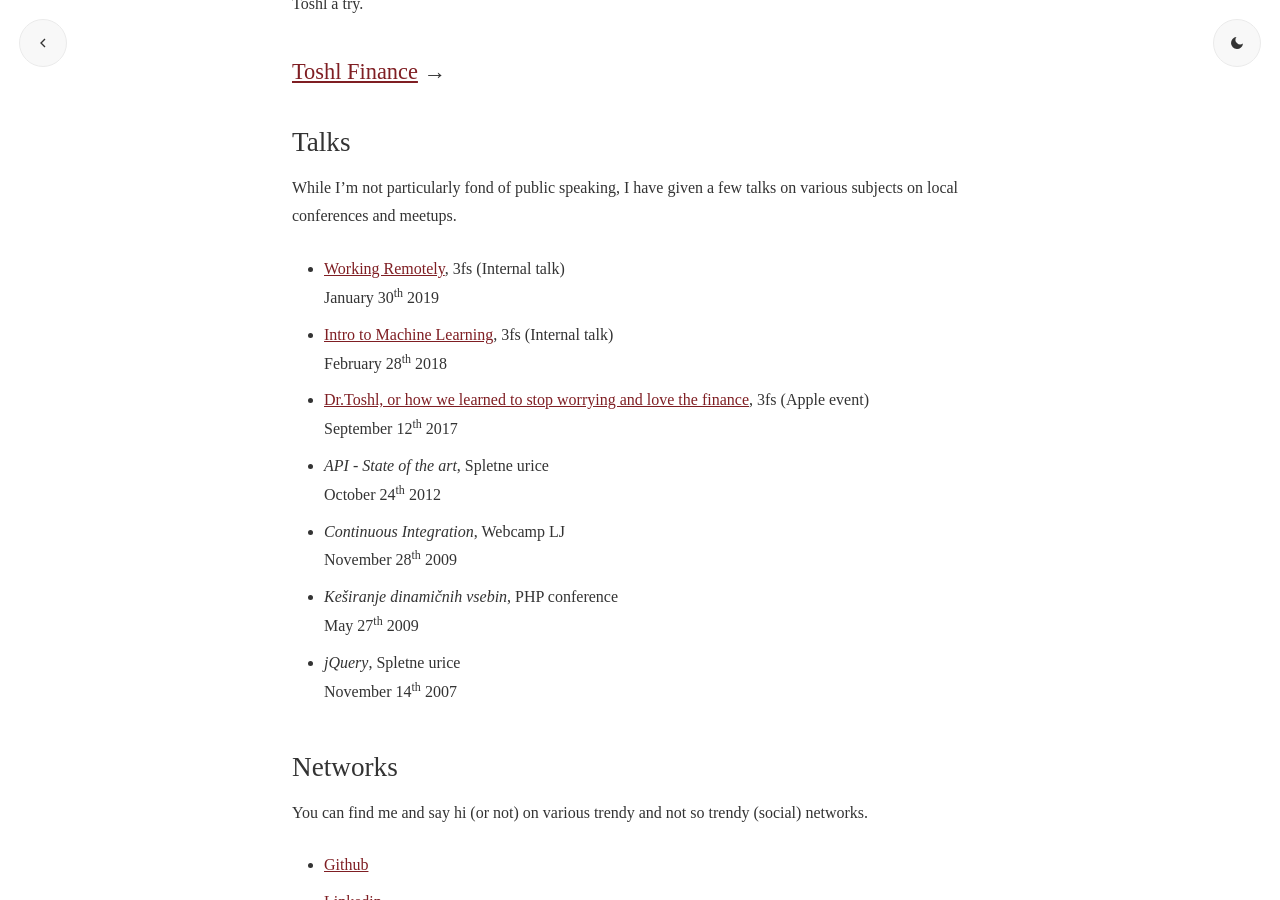
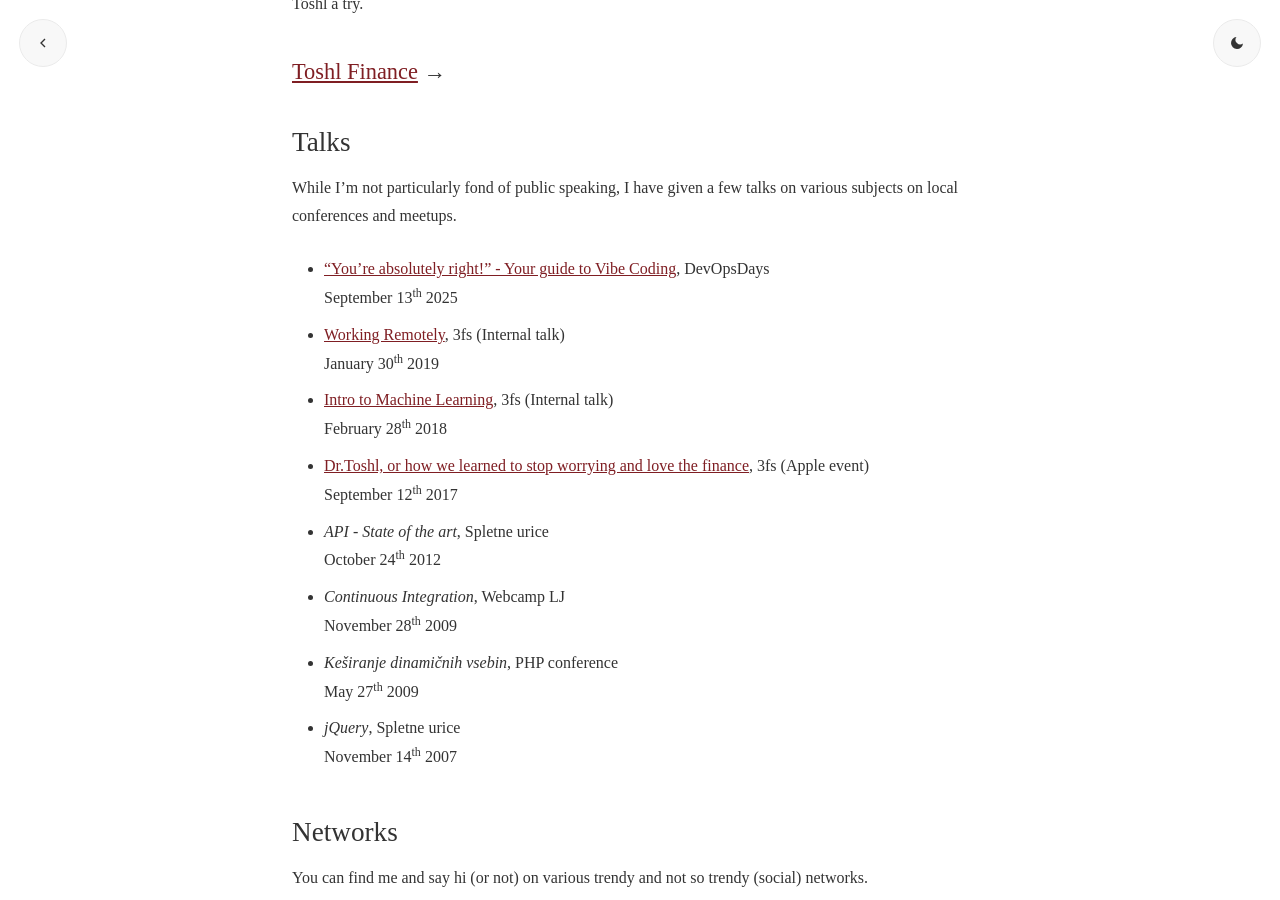
Before and after one commit to mihahribar/mihahribar.github.io, a Jekyll site: the page built from about.md, in a window 1280 px wide and 900 px high, scrolled down 1008 px. Built offline with Jekyll 4.4.1, drawn with Linux system fonts in a browser that asks for light colours.

Commit message:
added vibe coding talk

```diff
--- a/about.md
+++ b/about.md
@@ -37,6 +37,8 @@ Talks
 While I'm not particularly fond of public speaking, I have given a few
 talks on various subjects on local conferences and meetups.
 
+- ["You're absolutely right!" - Your guide to Vibe Coding](/talks/vibe-coding.pdf), DevOpsDays<br/>
+  <time datetime="2025-09-13">September 13<sup>th</sup> 2025</time>
 - [Working Remotely](/talks/remote.pdf), 3fs (Internal talk)<br/>
   <time datetime="2019-01-30">January 30<sup>th</sup> 2019</time>
 - [Intro to Machine Learning](/talks/intro-to-ml.pdf), 3fs (Internal talk)<br/>
```
Also changed, not shown: 1 other file.
